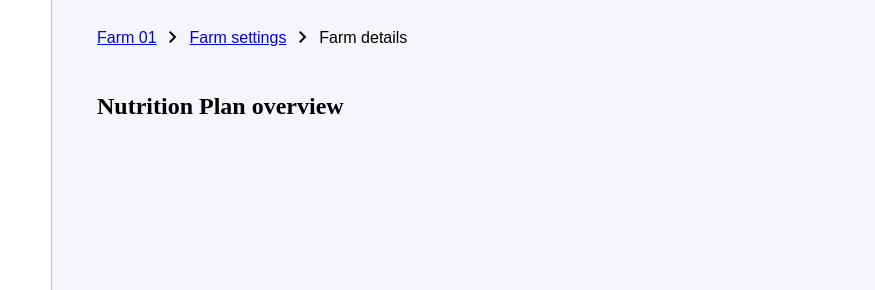
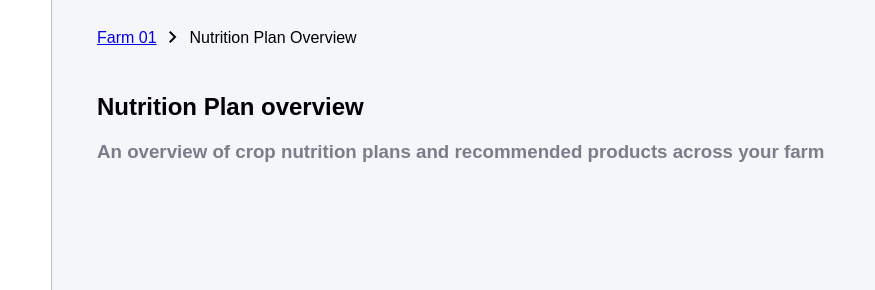
Before and after one commit to a805431/test_html_css_task2_ver0, a website built with webpack: page src/index.html in a window 1280 px wide. Shown: the top 290 px of the page, 149-1024 px from the left. Built offline with nearby package versions, Linux system fonts and the light colour scheme.

Commit message:
base divs created

```diff
--- a/src/index.html
+++ b/src/index.html
@@ -43,17 +43,23 @@
                     <span class="material-symbols-outlined">
                         chevron_right
                     </span>
-                    <a class = "path" href="#">Farm settings</a>
-                    <span class="material-symbols-outlined">
-                        chevron_right
-                    </span>
-                    <label class = "path"> Farm details </label>
+                    <label class = "path"> Nutrition Plan Overview </label>
                 </div>
-                <form class="farm-details-form">
+                <div class="headlines">
                     <div class="nutrition-plan-overview-headline">
                         <h2 class="nutrition-plan-overview-base-tag">Nutrition Plan overview</h2>
+                        <h3 class="overview-of-crop-sub-headline">An overview of crop nutrition plans and recommended products across your farm</h3>
                     </div>
-                </form>
+                </div>
+                <div class="tabs">
+
+                </div>
+                <div class="search-area">
+
+                </div>
+                <div maize-drop-down>
+
+                </div>
             </div>
     </div>
 </body>
--- a/src/style.css
+++ b/src/style.css
@@ -75,3 +75,11 @@
 .path{
     vertical-align: super;
 }
+
+.nutrition-plan-overview-base-tag, .overview-of-crop-sub-headline{
+    font-family: Arial, Helvetica, sans-serif;
+}
+
+.overview-of-crop-sub-headline{
+    color: #7c7c8a;
+}
```
